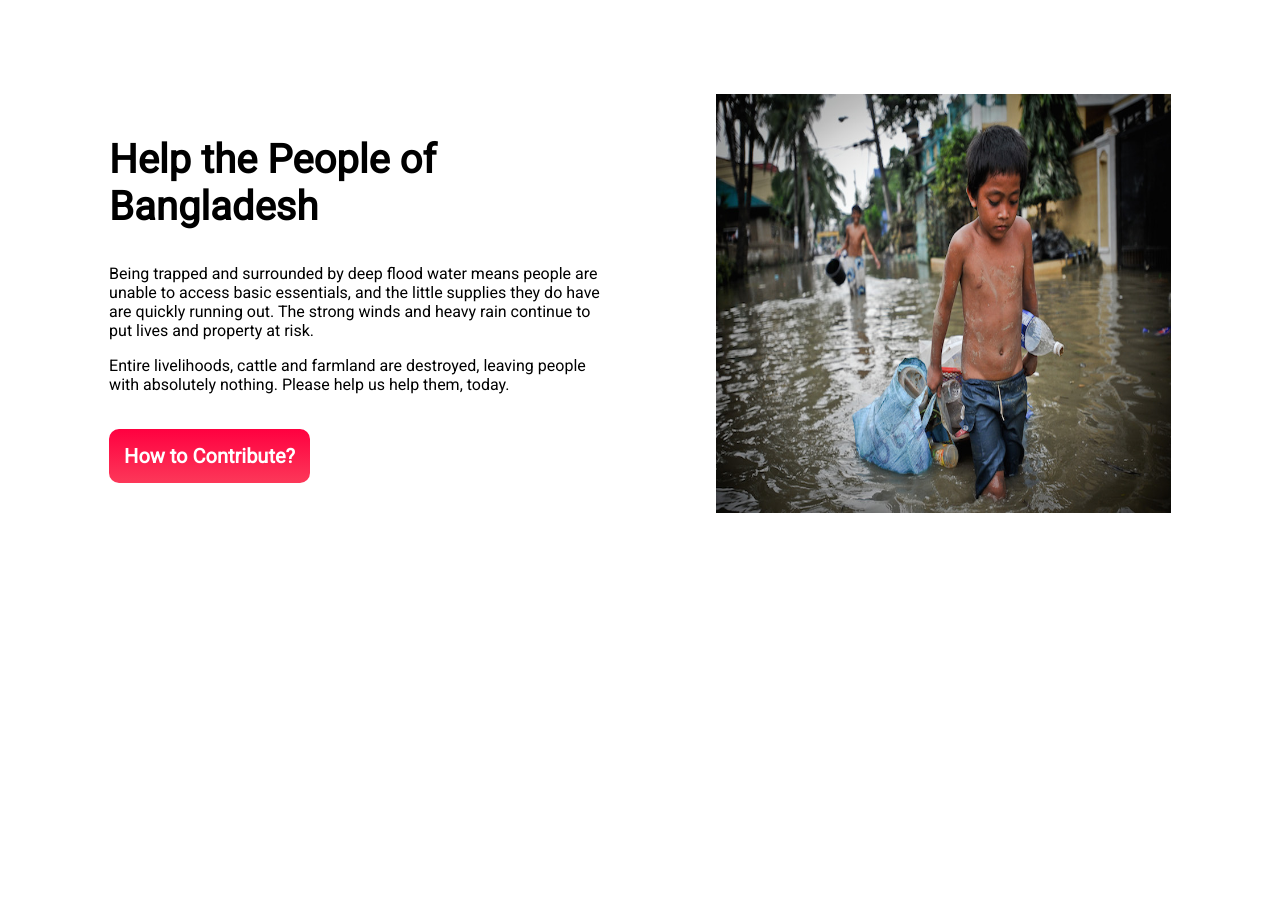
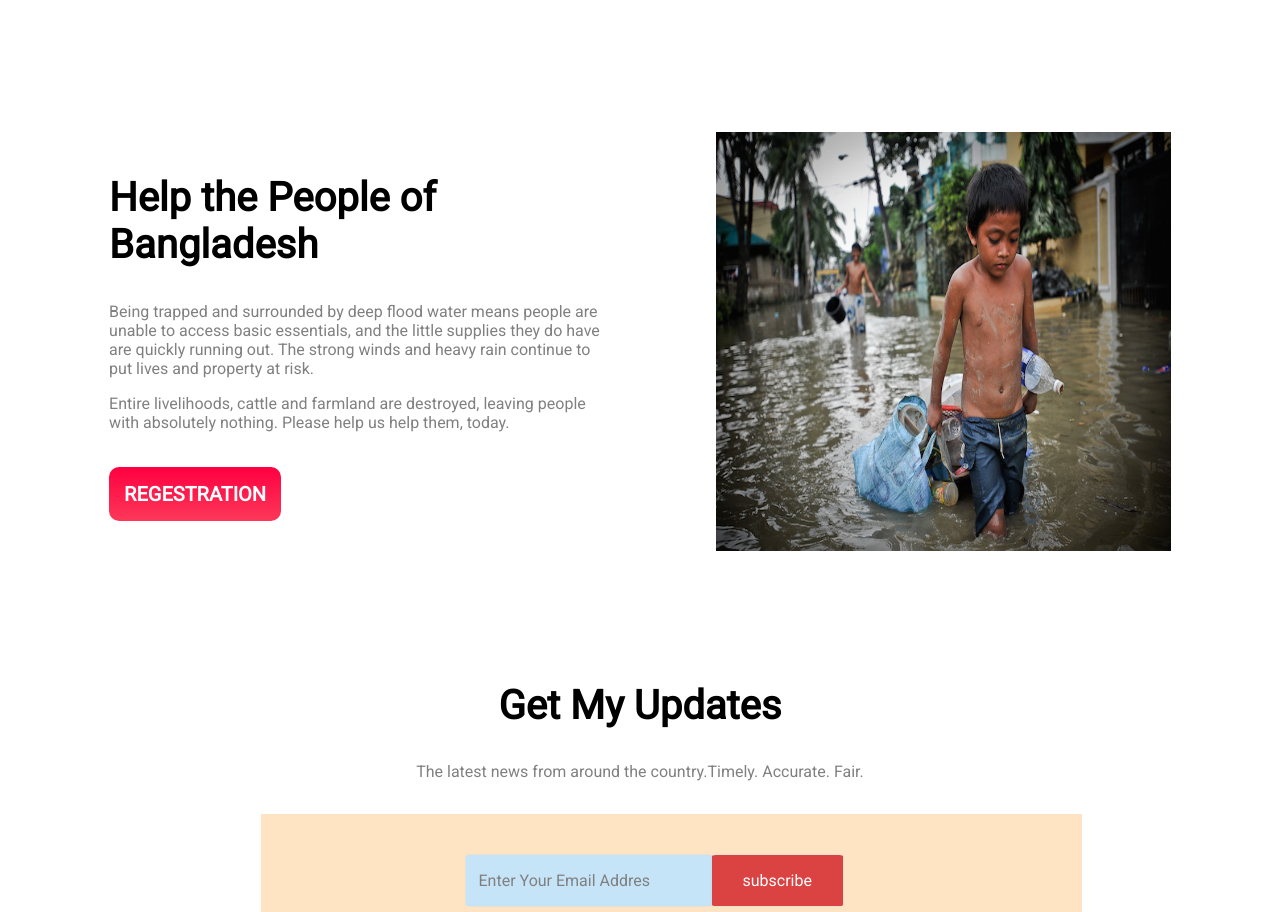
Before and after one commit to Saimatabassum/donate-first, a plain HTML site: page index.html in a window 1280 px wide. Shown: the part 1888-2800 px from the top of the page. Before the commit the page ends 2405 px from the top, so only its background shows below. Drawn offline with Linux system fonts and the light colour scheme.

Commit message:
added part6

```diff
--- a/index.html
+++ b/index.html
@@ -24,7 +24,8 @@
     <section class="sec-2">
         <div>
             <h1>Donate First</h1>
-            <p>Your support helps those who are impacted by flooding in so many ways.</p>
+            <p>Your support helps those who are impacted by flooding in so many ways. <br> Donate as much as you can.
+            </p>
         </div>
         <div class="donation-box">
             <p>100tk</p>
@@ -34,7 +35,7 @@
             <p>2000tk</p>
         </div>
         <div id="color-cd">
-            <p>Other Options</p>
+            <p>You Can Donate With Other Currency (taka)</p>
             <hr>
         </div>
         <a class="button" target="_blank" href="">Donate Now</a>
@@ -42,7 +43,10 @@
     <section class="sec-2">
         <div>
             <h1>Our Donate Plan</h1>
-            <p>aaaaaaaaaaaaaaaaaa</p>
+            <p>We need to work together to make sure people are able to prepare in time <br> for increasingly severe
+                rains,
+                support them in
+                doing so</p>
         </div>
         <div class="sided-box">
             <div id="box-1" class="every-box">
@@ -79,12 +83,32 @@
                 Please
                 help us help
                 them, today.</p>
-            <a class="button" target="_blank" href="">How to Contribute?</a>
+            <a class="button " target="_blank" href="">REGESTRATION</a>
         </div>
         <div class="half-width">
             <img src="donation9.jpg" alt="">
         </div>
     </section>
+    <section class="sec-5">
+        <div class="sec-2">
+            <h1>Get My Updates</h1>
+            <p>The latest news from around the country.Timely. Accurate. Fair.</p>
+        </div>
+        <div id="bg-color">
+            <div class="mail-part">
+                <div class="mail-box">
+                    <p>Enter Your Email Addres</p>
+                </div>
+                <div class="button-box">
+                    <p class="color-part">subscribe</p>
+                </div>
+            </div>
+        </div>
+    </section>
+    <footer id="last-part">
+        <h1 id="heading">Be Modest</h1>
+        <p class="color-part">I can do it</p>
+    </footer>
 
 
 
--- a/style.css
+++ b/style.css
@@ -1,5 +1,9 @@
 body {
     font-family: 'Roboto', sans-serif;
+}
+
+body p {
+    color: gray;
 }
 
 .central-area {
@@ -13,6 +17,7 @@ body {
 
 .central-area p {
     margin-bottom: 6%;
+    color: white;
 }
 
 .sec-1 {
@@ -68,7 +73,7 @@ body {
 }
 
 #color-cd {
-    color: lightslategray;
+    color: rgb(140, 147, 155);
     padding-bottom: 28px;
     width: 70%;
     margin-left: 15%;
@@ -126,3 +131,57 @@ body {
 #bottom-space {
     margin-bottom: 10%;
 }
+
+.sec-5 {
+    margin-top: 6%;
+}
+
+.mail-part {
+    display: flex;
+    margin-left: 25%;
+    margin-top: 4%;
+    padding-top: 5%;
+
+}
+
+.mail-box {
+    border-radius: 3%;
+    box-shadow: 0px 0px 2px lightblue;
+    padding-right: 10%;
+    padding-left: 2%;
+    color: gray;
+    background-color: rgb(197, 228, 247);
+}
+
+.button-box {
+    border-radius: 3%;
+    box-shadow: 0px 0px 2px lightblue;
+    padding-right: 5%;
+    padding-left: 5%;
+    background-color: rgb(219, 66, 66);
+    color: white;
+}
+
+#bg-color {
+    background-color: bisque;
+    height: 150px;
+    width: 65%;
+    margin-left: 20%;
+}
+
+#last-part {
+    background-color: rgb(15, 14, 14);
+    text-align: center;
+    margin-top: 12%;
+    padding-top: 3%;
+    padding-bottom: 3%;
+}
+
+#heading {
+    font-family: 'Kaushan Script', cursive;
+    color: rgb(240, 35, 35);
+}
+
+.color-part {
+    color: white;
+}
```
